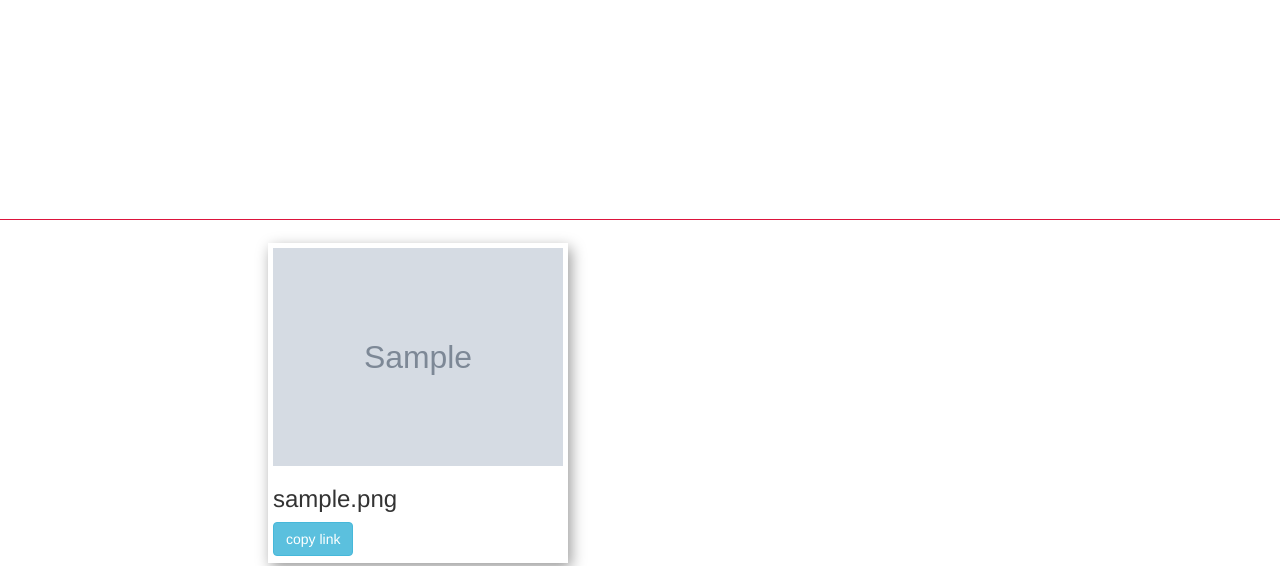
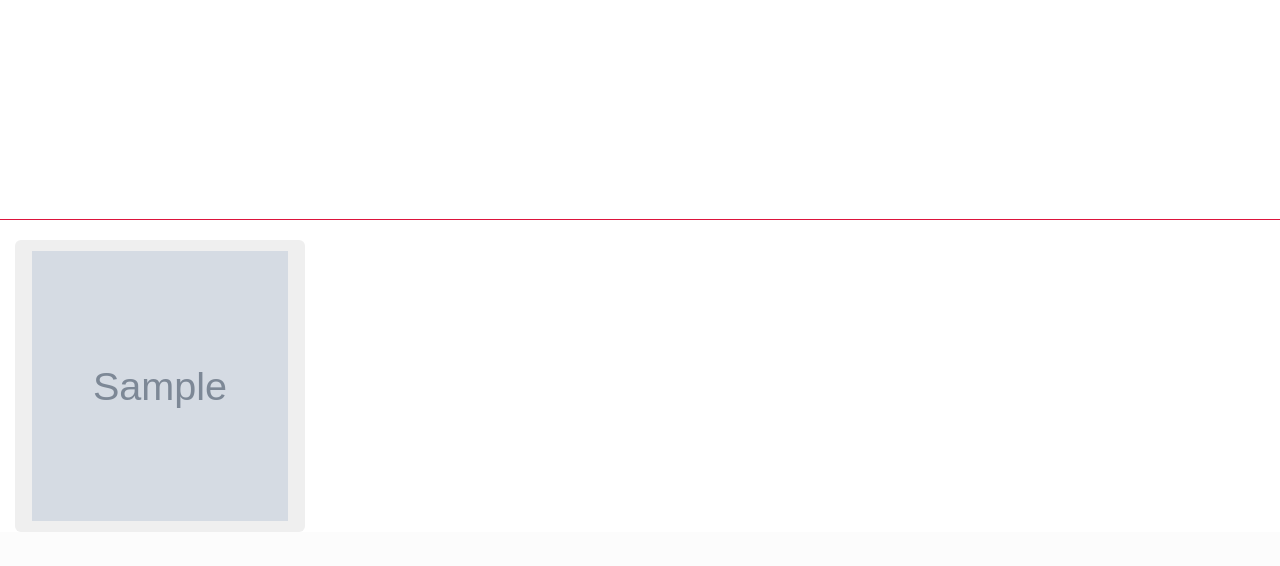
Before and after one commit to KevinJared/gallery, a Django app: page / in a window 1280 px wide. Shown: the part 470-1036 px from the top of the page. After the commit the page ends 1002 px from the top, so only its background shows below. Run offline with Django 3.2, Linux system fonts and the light colour scheme; tables that the repository leaves empty hold one stand-in row (values such as "Sample post"); grey boxes marked "Sample" are stand-in pictures; some libraries are stand-ins or nearby versions; some web fonts are replaced.

Commit message:
modified display

```diff
--- a/content/templates/all-images/content.html
+++ b/content/templates/all-images/content.html
@@ -1,47 +1,74 @@
-{%extends 'all-images/base.html'%}
+{% extends 'all-images/base.html' %}
 
 {% block content %}
-{{ block.super}}
+{{block.super}}
 
-<div class="container-fluid">
+<div class="jumbtron" ;>
+    <!-- displaying images -->
+    <div class="">
+        {% for post in images %}
 
-    <!-- Looping through content   -->
-    {% for image in images %}
-    <div class="" style="margin-left: 20%;">
-        <div class="card col-md-4" style="margin: 3px; ">
-            <a href="{{image.image.url}}"><img class="card-img-top" src="{{image.image.url}}" class="img-responsive"
-                    alt="" style="width:100%;"></a>
-            <div class="card-body">
-                <h3>{{image.image_name}}</h3>
+        <div class="col-md-3">
+            <!-- modal button-->
+            <button type="button" class="btn btn-lg" data-toggle="modal" data-target="#myModal{{post.id}}">
+                <img src="{{post.image.url }}" alt="" width="100%" height="270px">
+            </button>
+            <br>
+            <!-- modal -->
+        </div>
 
-                <button class="btn btn-info" onclick="copyLink()">copy link</button>
+
+        {% endfor %}
+    </div>
+</div>
+{% for post in images %}
+<!-- modal content -->
+<div class="modal fade" id="myModal{{post.id}}" role="dialog" >
+    <div class="modal-dialog" >
+
+        <div class="modal-content">
+            <div class="modal-header">
+                <button type="" class="close" data-dismiss="modal">&times;</button>
+                <img src="{{post.image.url }}" alt="" width="100%">
+                <h4 class="modal-title">{{ post.image_description }}</h4>
+            </div>
+
+            <div class="modal-body">
+                {% for category in post.image_category.all %}
+                <p>{{ category.name }}</p>
+                {% endfor %}
+
+                {% for location in post.image_location.all %}
+                <p>{{ location.name }}</p>
+                {% endfor %}
+            </div>
+
+
+            <div class="modal-footer">
+                <input type="text" value="https://twitter.com/intent/tweet?text=http://devdel.kirkesok.no/api/kirke/182800101" id="myInput">
+                <button  type="button" class="btn btn-danger" onclick="myFunction()">Copy link</button>
+                <button type="button" class="btn btn-danger" data-dismiss="modal">Close</button>
             </div>
         </div>
-        <style>
-            .card {
-                box-shadow: 3px 5px 14px rgba(0, 0, 0, 0.4);
-                padding: 5px;
-                height: 320px;
-                width: 300px;
-            }
-
-            .card:hover {
-                box-shadow: 5px 7px 21px rgba(0, 0, 0, 0.56);
-            }
-
-            img {
-                object-fit: cover;
-            }
-        </style>
     </div>
-
-
-    {% empty %}
-    <div class="row">
-        <h3 class="text-center">There No content Items</h3>
-    </div>
-    {% endfor %}
-
+    <script>
+        function myFunction(){
+            var copyText = document.getElementById("thislinkhere-" + id);
+            copyText.select();
+            document.execCommand("copy");
+            alert("Copied the link: " + copyText.value);
+        }
+    </script>
+    <style>
+        .jumbotron{
+            padding: 5px;
+            margin-bottom: 2px;
+        }
+    </style>
 </div>
+{% endfor %}
 
 {% endblock %}
+Message Input
+
+Message @Edgar
```
